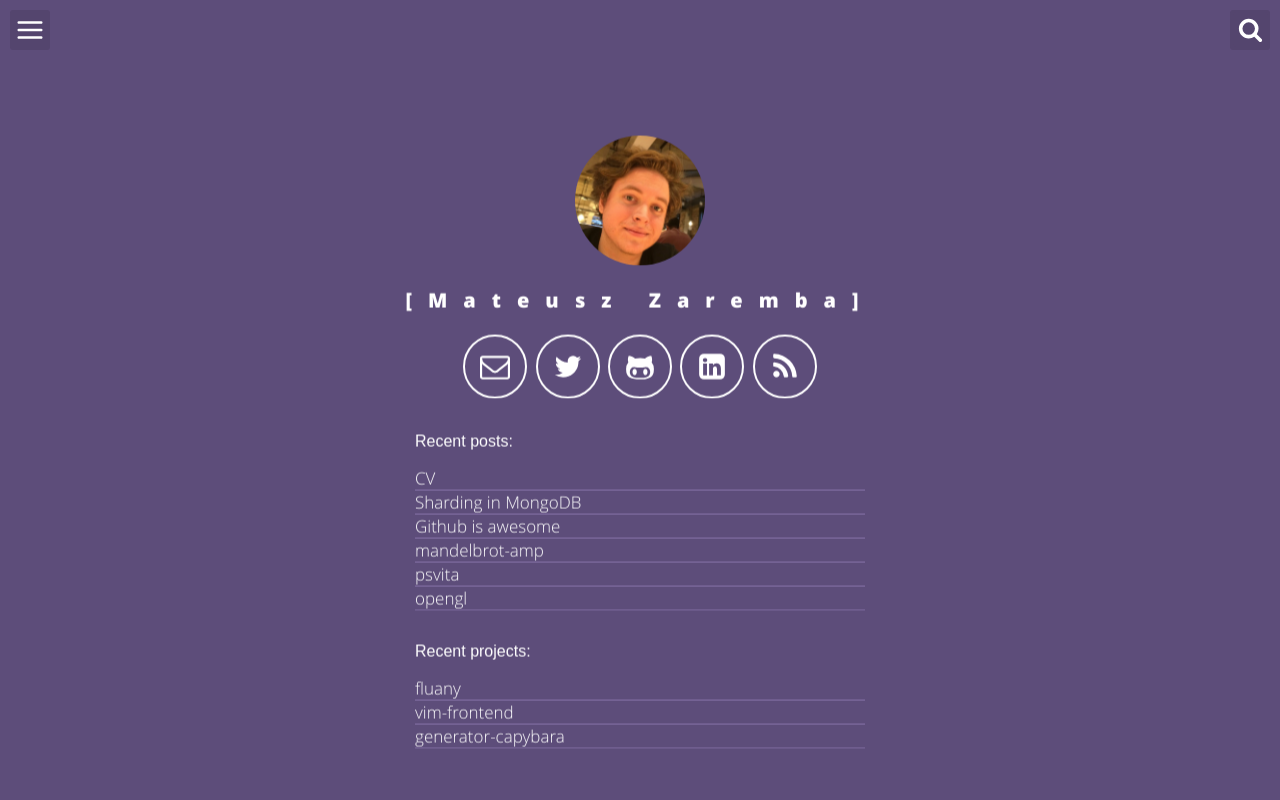
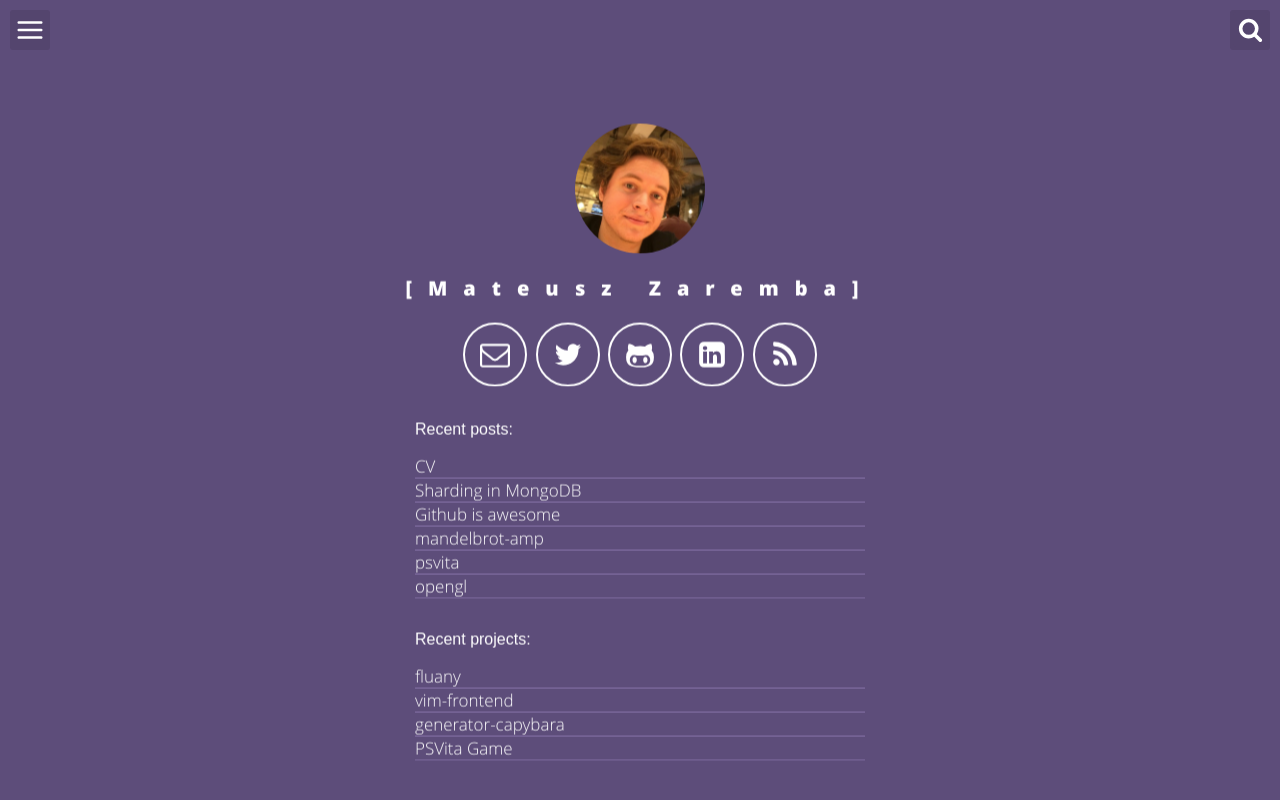
Before and after one commit to matzar/matzar.github.io, a Jekyll site: the page built from index.html, in a window 1280 px wide. Shown: the top 800 px of the page. Built offline with Jekyll 4.4.1, drawn with Linux system fonts in a browser that asks for light colours.

Commit message:
add: PSVita Game project

```diff
--- a/_config.yml
+++ b/_config.yml
@@ -71,6 +71,8 @@ projects:
     url: https://github.com/victorvoid/vim-frontend
   - name: generator-capybara
     url: https://github.com/victorvoid/generator-capybara
+  - name: PSVita Game
+    url: https://github.com/matzar/PSVita-Game
 
 # exclude my node related stuff
 exclude: ['package.json', 'src', 'node_modules']
```
